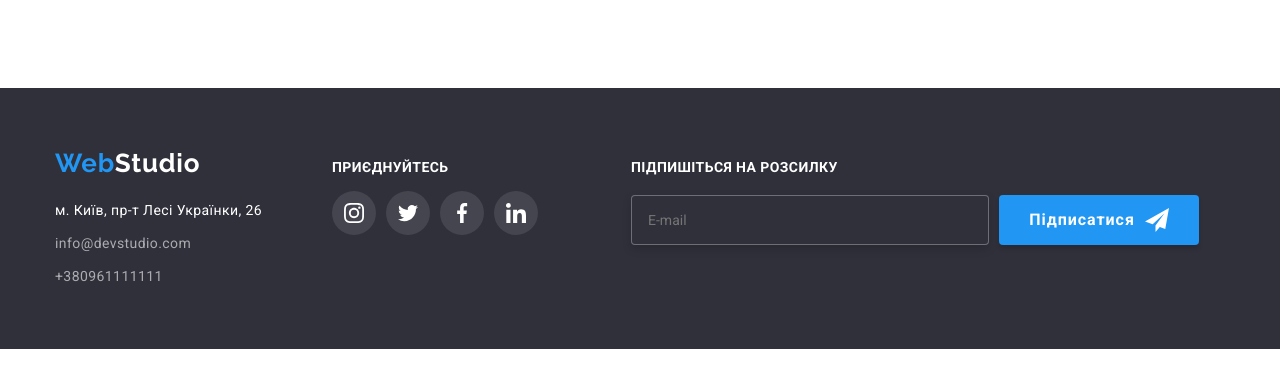
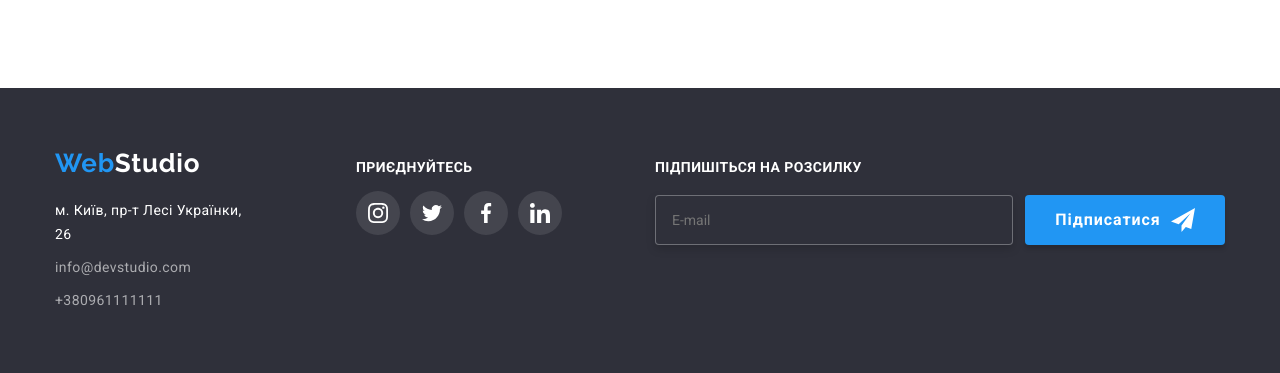
Before and after one commit to Maksym-Feshchenko/goit-markup-hw-08, a plain HTML site: page index.html in a window 1280 px wide. Shown: the part 2588-2961 px from the top of the page. Before the commit the page ends 2937 px from the top, so only its background shows below. Drawn offline with nearby package versions, Linux system fonts and the light colour scheme.

Commit message:
HW-06-02

```diff
--- a/css/styles.css
+++ b/css/styles.css
@@ -449,7 +449,10 @@ address,
 .masage-footer {
   display: flex;
   align-items: baseline;
-  gap: 70px;
+}
+
+.div-link-footer {
+  margin-left: 94px;
 }
 
 /*--------------Portfolio--------------*/
@@ -840,6 +843,13 @@ img {
   border-radius: 50%;
   background: #ffffff;
   border: 1px solid rgba(0, 0, 0, 0.1);
+
+  transition: fill 250ms cubic-bezier(0.4, 0, 0.2, 1);
+}
+
+.modal-btn:hover,
+.modal-btn:focus {
+  fill: #2196f3;
 }
 
 .is-hidden {
@@ -1002,7 +1012,7 @@ img {
 /*-------Form Footer------*/
 
 .form-send-footer {
-  margin-left: 23px;
+  margin-left: 93px;
 }
 
 .title-footer-form {
@@ -1068,7 +1078,7 @@ img {
   justify-content: center;
   align-items: center;
 
-  gap: 10px;
+  gap: 12px;
 }
 
 .img-send-footer {
--- a/index.html
+++ b/index.html
@@ -475,7 +475,7 @@
          </address>
         </div>
 
-            <div>
+            <div class="div-link-footer">
               <p class="title-footer">приєднуйтесь</p>
                 <ul class="list list-team list-social">
                   <li class="link-team">
@@ -521,7 +521,8 @@
                   </li>
                 </ul>
                </div>
-                            <div class="form-send-footer">
+
+             <div class="form-send-footer">
                   <p class="title-footer-form">Підпишіться на розсилку</p>
                   <form class="form-footer" action="">
                     <input class="modal-form-footer" type="text" name="mail" id="mail" placeholder="E-mail"/>
```
Also changed, not shown: portfolio.html (+7 -4 lines).
